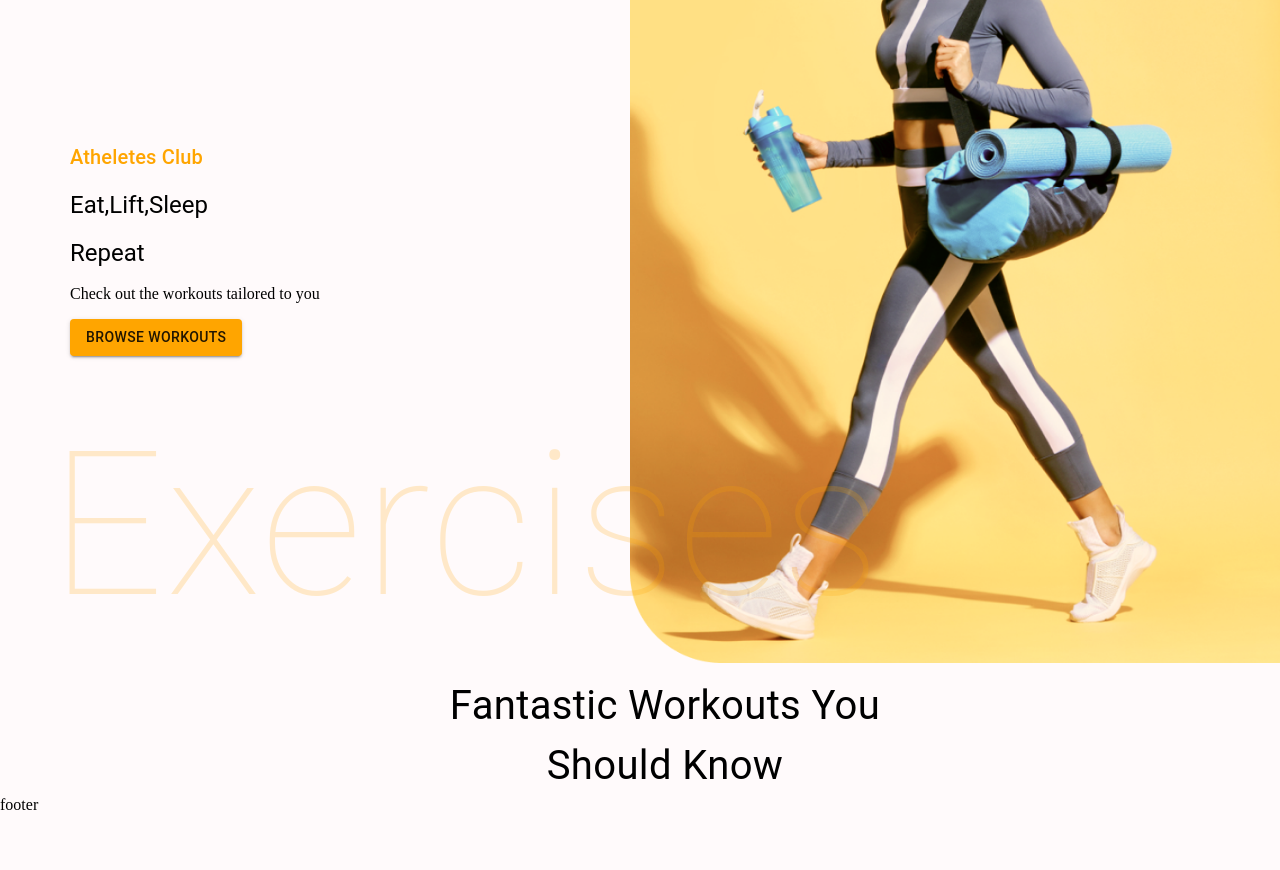
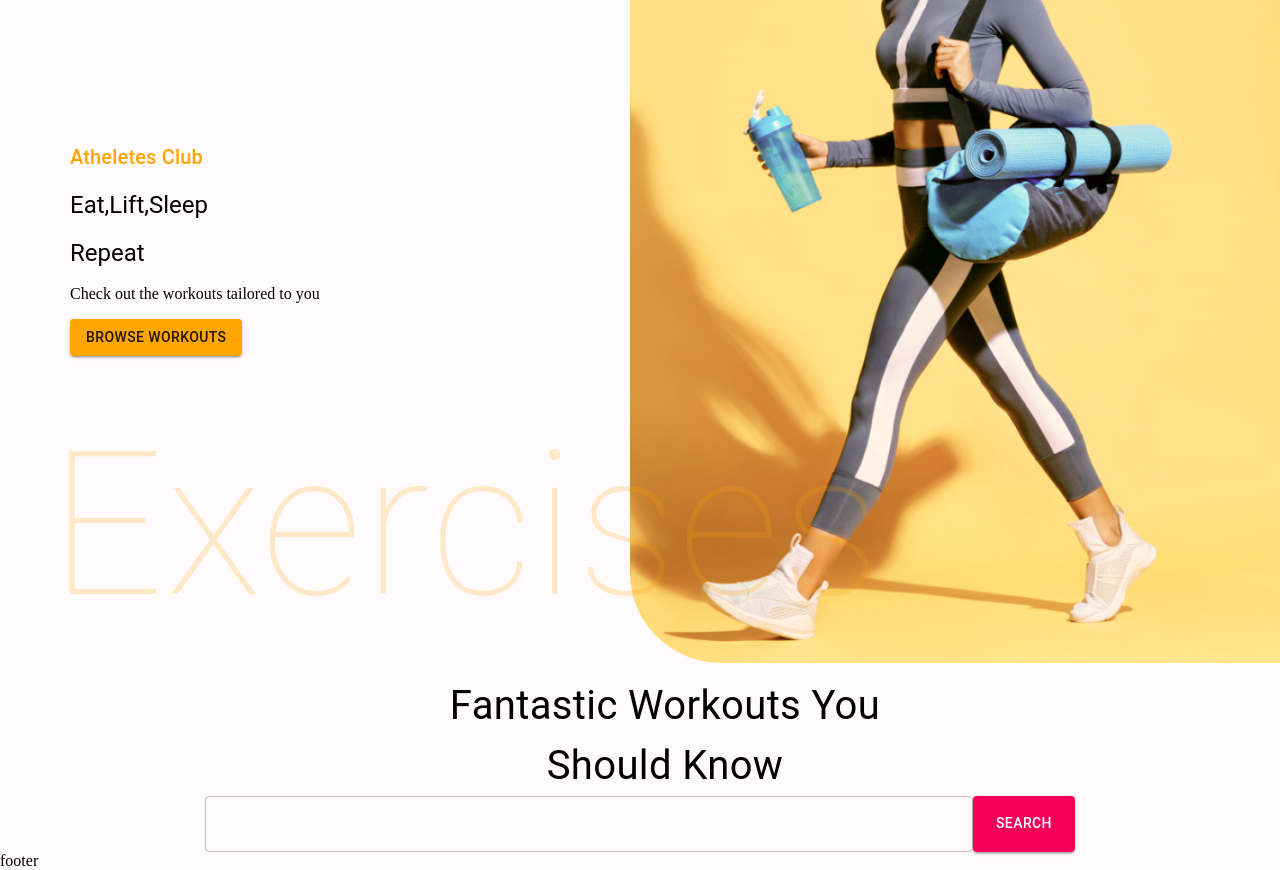
Before and after one commit to AyushUprety/atheletY, a React (Create React App) app: page / in a window 1280 px wide. Shown: the part 160-1030 px from the top of the page. Before the commit the page ends 974 px from the top, so only its background shows below. Built offline with nearby package versions, Linux system fonts and the light colour scheme.

Commit message:
Added input field to search exercises

```diff
--- a/src/components/searchExercises.js
+++ b/src/components/searchExercises.js
@@ -0,0 +1,24 @@
+import React from "react";
+import { useState, useEffect } from "react";
+import TextField from "@mui/material/TextField";
+import Button from "@material-ui/core/Button";
+
+const SearchExercises = () => {
+  return (
+    <div
+      style={{
+        display: "flex",
+        justifyContent: "center",
+        position: "relative",
+        right: "0px",
+      }}
+    >
+      <TextField sx={{ width: "60%" }} />
+      <Button style={{ width: "8%" }} variant="contained" color="secondary">
+        Search
+      </Button>
+    </div>
+  );
+};
+
+export default SearchExercises;
--- a/src/pages/home.js
+++ b/src/pages/home.js
@@ -1,9 +1,15 @@
 import React from "react";
+import SearchExercises from "../components/searchExercises";
 
 import Banner from "../components/banner";
 
 const home = () => {
-  return <Banner />;
+  return (
+    <div>
+      <Banner />
+      <SearchExercises />
+    </div>
+  );
 };
 
 export default home;
```
